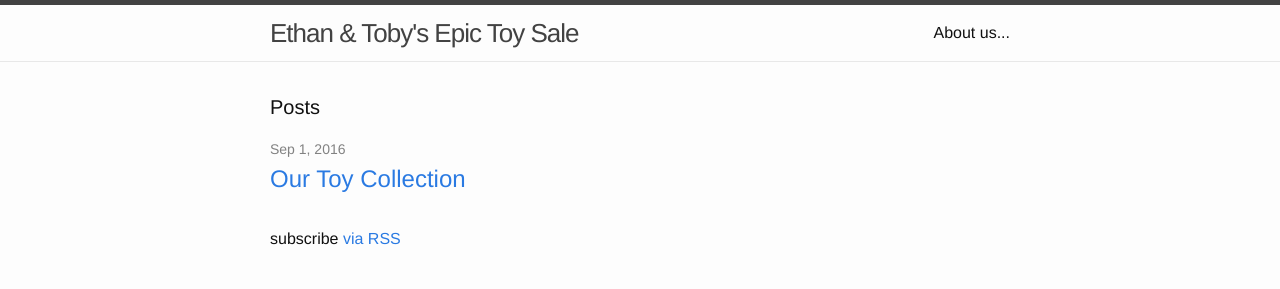
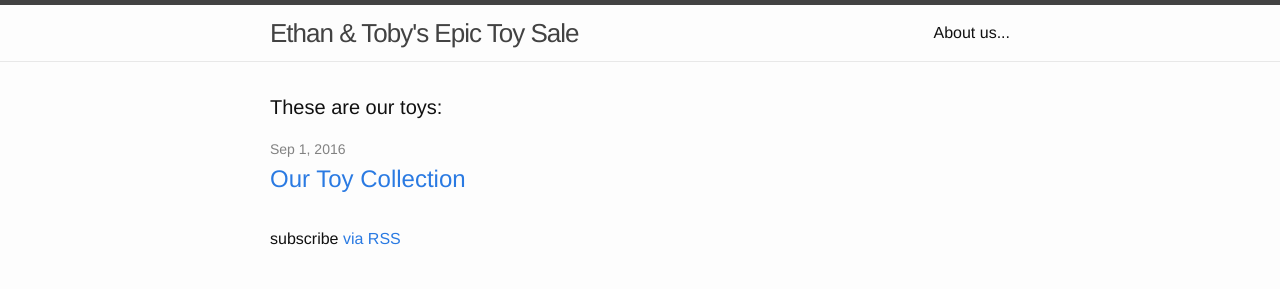
Before and after one commit to kooshkashkai/kooshkashkai.github.io, a Jekyll site: the page built from index.html, in a window 1280 px wide. Shown: the top 289 px of the page. Built offline with Jekyll 4.4.1, drawn with Linux system fonts in a browser that asks for light colours.

Commit message:
Update index.html

```diff
--- a/index.html
+++ b/index.html
@@ -4,7 +4,9 @@
 
 <div class="home">
 
-  <h1 class="page-heading">Posts</h1>
+  <h1 class="page-heading">These are our toys:
+
+  </h1>
 
   <ul class="post-list">
     {% for post in site.posts %}
```
